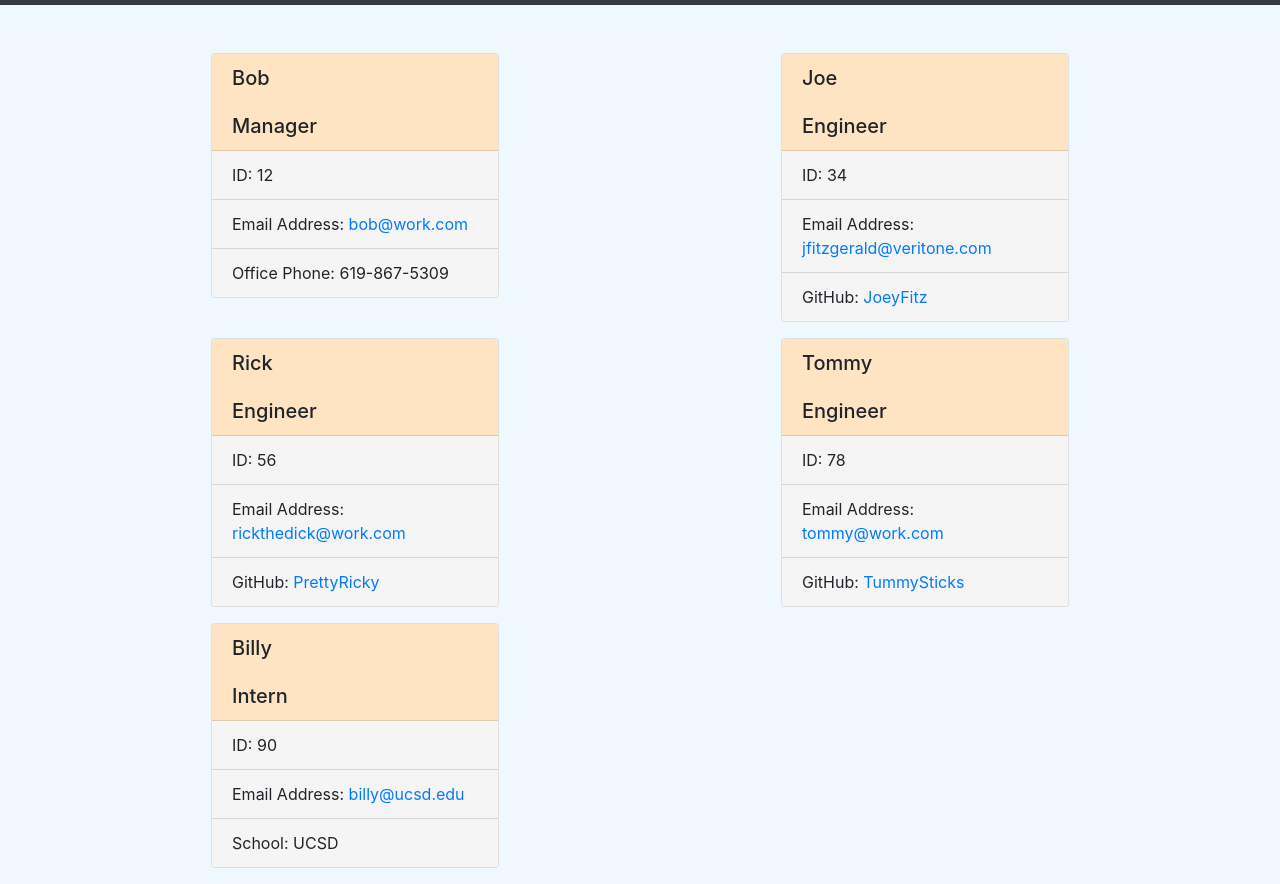
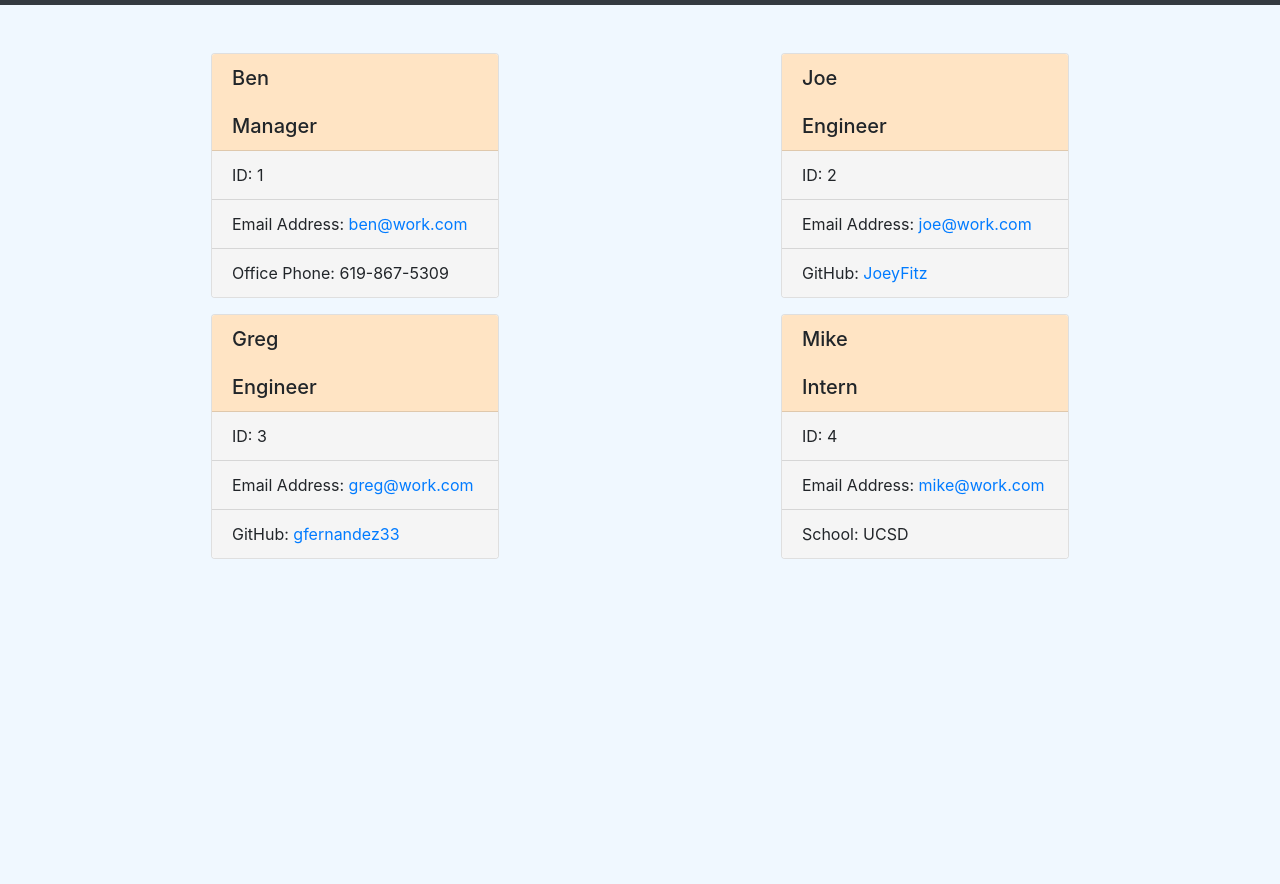
Before and after one commit to JoeyFitz/Team-Profile-Generator, a website: page dist/index.html in a window 1280 px wide. Shown: the part 51-935 px from the top of the page. After the commit the page ends 800 px from the top, so only its background shows below. Drawn offline with nearby package versions, Linux system fonts and the light colour scheme.

Commit message:
added README.md

```diff
--- a/dist/index.html
+++ b/dist/index.html
@@ -15,10 +15,10 @@
         <div class="container">
             <div class="row"><div class="col-6">
                 <div class="card mx-auto mb-3" style="width: 18rem">
-                    <h5 class="card-header">Bob<br /><br />Manager</h5>
+                    <h5 class="card-header">Ben<br /><br />Manager</h5>
                     <ul class="list-group list-group-flush">
-                        <li class="list-group-item">ID: 12</li>
-                        <li class="list-group-item">Email Address: <a href="mailto:bob@work.com">bob@work.com</a> </li>
+                        <li class="list-group-item">ID: 1</li>
+                        <li class="list-group-item">Email Address: <a href="mailto:ben@work.com">ben@work.com</a> </li>
                         <li class="list-group-item">Office Phone: 619-867-5309</li>
                     </ul>
                 </div>
@@ -27,37 +27,27 @@
                     <div class="card mx-auto mb-3" style="width: 18rem">
                         <h5 class="card-header">Joe<br /><br />Engineer</h5>
                         <ul class="list-group list-group-flush">
-                            <li class="list-group-item">ID: 34</li>
-                            <li class="list-group-item">Email Address: <a href="mailto:jfitzgerald@veritone.com">jfitzgerald@veritone.com</a> </li>
+                            <li class="list-group-item">ID: 2</li>
+                            <li class="list-group-item">Email Address: <a href="mailto:joe@work.com">joe@work.com</a> </li>
                             <li class="list-group-item">GitHub: <a href= "https://github.com/JoeyFitz">JoeyFitz</a> </li>
                         </ul>
                     </div>
                 </div>
                 <div class="col-6">
                     <div class="card mx-auto mb-3" style="width: 18rem">
-                        <h5 class="card-header">Rick<br /><br />Engineer</h5>
+                        <h5 class="card-header">Greg<br /><br />Engineer</h5>
                         <ul class="list-group list-group-flush">
-                            <li class="list-group-item">ID: 56</li>
-                            <li class="list-group-item">Email Address: <a href="mailto:rickthedick@work.com">rickthedick@work.com</a> </li>
-                            <li class="list-group-item">GitHub: <a href= "https://github.com/PrettyRicky">PrettyRicky</a> </li>
-                        </ul>
-                    </div>
-                </div>
-                <div class="col-6">
-                    <div class="card mx-auto mb-3" style="width: 18rem">
-                        <h5 class="card-header">Tommy<br /><br />Engineer</h5>
-                        <ul class="list-group list-group-flush">
-                            <li class="list-group-item">ID: 78</li>
-                            <li class="list-group-item">Email Address: <a href="mailto:tommy@work.com">tommy@work.com</a> </li>
-                            <li class="list-group-item">GitHub: <a href= "https://github.com/TummySticks">TummySticks</a> </li>
+                            <li class="list-group-item">ID: 3</li>
+                            <li class="list-group-item">Email Address: <a href="mailto:greg@work.com">greg@work.com</a> </li>
+                            <li class="list-group-item">GitHub: <a href= "https://github.com/gfernandez33">gfernandez33</a> </li>
                         </ul>
                     </div>
                 </div><div class="col-6">
                 <div class="card mx-auto mb-3" style="width: 18rem">
-                    <h5 class="card-header">Billy<br /><br />Intern</h5>
+                    <h5 class="card-header">Mike<br /><br />Intern</h5>
                     <ul class="list-group list-group-flush">
-                        <li class="list-group-item">ID: 90</li>
-                        <li class="list-group-item">Email Address: <a href="mailto:billy@ucsd.edu">billy@ucsd.edu</a> </li>
+                        <li class="list-group-item">ID: 4</li>
+                        <li class="list-group-item">Email Address: <a href="mailto:mike@work.com">mike@work.com</a> </li>
                         <li class="list-group-item">School: UCSD</li>
                     </ul>
                 </div>
```
Also changed, not shown: README.md, package.json (renamed from src/package.json), 1 other file.
